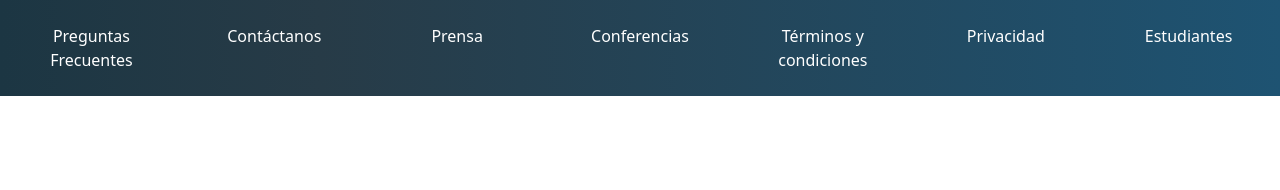
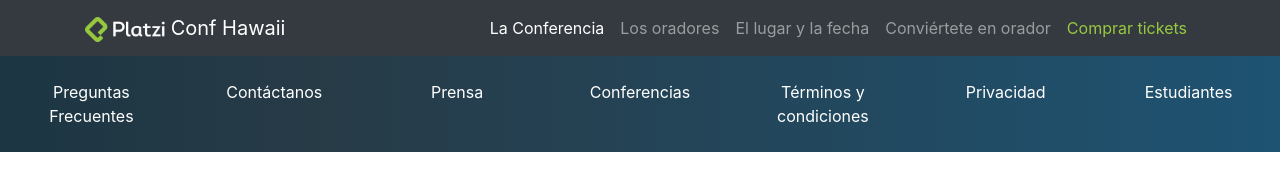
Before and after one commit to corderodev/Platzi-Conf, a plain HTML site: page index.html in a window 1280 px wide. Drawn offline with nearby package versions, Linux system fonts and the light colour scheme.

Commit message:
Addition of assets and creation of the header

```diff
--- a/index.html
+++ b/index.html
@@ -3,14 +3,50 @@
 <head>
     <meta charset="UTF-8">
     <meta http-equiv="X-UA-Compatible" content="IE=edge">
-    <meta name="viewport" content="width=device-width, initial-scale=1.0">
+    <meta name="viewport" content="width=device-width, initial-scale=1, shrink-to-fit=no">
     <link href="https://cdn.jsdelivr.net/npm/bootstrap@5.1.3/dist/css/bootstrap.min.css" rel="stylesheet" integrity="sha384-1BmE4kWBq78iYhFldvKuhfTAU6auU8tT94WrHftjDbrCEXSU1oBoqyl2QvZ6jIW3" crossorigin="anonymous">
     <script src="https://cdn.jsdelivr.net/npm/bootstrap@5.1.3/dist/js/bootstrap.bundle.min.js" integrity="sha384-ka7Sk0Gln4gmtz2MlQnikT1wXgYsOg+OMhuP+IlRH9sENBO0LRn5q+8nbTov4+1p" crossorigin="anonymous"></script>
+    <title>Document</title>
     <link rel="stylesheet" href="./main.css">
-    <title>Document</title>
+    <!-- Bootstrap CSS -->
+    <link rel="stylesheet" href="https://cdn.jsdelivr.net/npm/bootstrap@4.1.3/dist/css/bootstrap.min.css" integrity="sha384-MCw98/SFnGE8fJT3GXwEOngsV7Zt27NXFoaoApmYm81iuXoPkFOJwJ8ERdknLPMO" crossorigin="anonymous">
+
 </head>
 <body>
     <!-- Header -->
+    <header>
+        <nav id="header" class="navbar navbar-expand-lg navbar-dark bg-dark">
+            <div class="container">
+                <a class="navbar-brand" href="#">
+                    <img src="./assets/images/platzi-logo.png" alt="Platzi logo">
+                    Conf Hawaii
+                </a>
+                <button class="navbar-toggler" type="button" data-toggle="collapse" data-target="#navbarSupportedContent" aria-controls="navbarSupportedContent" aria-expanded="false" aria-label="Toggle navigation">
+                <span class="navbar-toggler-icon"></span>
+                </button>
+
+                <div class="collapse navbar-collapse" id="navbarSupportedContent">
+                    <ul class="navbar-nav ml-auto">
+                        <li class="nav-item active">
+                        <a class="nav-link" href="#">La Conferencia</a>
+                        </li>
+                        <li class="nav-item">
+                        <a class="nav-link" href="#">Los oradores</a>
+                        </li>
+                        <li class="nav-item">
+                        <a class="nav-link" href="#">El lugar y la fecha</a>
+                        </li>
+                        <li class="nav-item">
+                        <a class="nav-link" href="#">Conviértete en orador</a>
+                        </li>
+                        <li class="nav-item">
+                        <a class="nav-link text-platzi" href="#">Comprar tickets</a>
+                        </li>
+                    </ul>
+                </div>
+            </div>
+        </nav>
+    </header>
     <!-- /Header -->
     <!-- Footer -->
     <footer id="footer" class="pb-4 pt-4">
@@ -41,5 +77,9 @@
         </div>
     </footer>
     <!-- /Footer -->
+    <!-- jQuery first, then Popper.js, then Bootstrap JS  -->
+    <script src="https://code.jquery.com/jquery-3.3.1.slim.min.js" integrity="sha384-q8i/X+965DzO0rT7abK41JStQIAqVgRVzpbzo5smXKp4YfRvH+8abtTE1Pi6jizo" crossorigin="anonymous"></script>
+    <script src="https://cdn.jsdelivr.net/npm/popper.js@1.14.3/dist/umd/popper.min.js" integrity="sha384-ZMP7rVo3mIykV+2+9J3UJ46jBk0WLaUAdn689aCwoqbBJiSnjAK/l8WvCWPIPm49" crossorigin="anonymous"></script>
+    <script src="https://cdn.jsdelivr.net/npm/bootstrap@4.1.3/dist/js/bootstrap.min.js" integrity="sha384-ChfqqxuZUCnJSK3+MXmPNIyE6ZbWh2IMqE241rYiqJxyMiZ6OW/JmZQ5stwEULTy" crossorigin="anonymous"></script>
 </body>
 </html>
--- a/main.css
+++ b/main.css
@@ -1,3 +1,9 @@
+#header img{
+    width: 80px;
+}
+.text-platzi{
+    color: #97c93e !important;
+}
 #footer{
     background: linear-gradient(90deg, #1c3643, #273b47 25%, #1e5372);
 }
```
Also changed, not shown: assets/images/hawaii.jpg (added), assets/images/hawaii2.jpg (added), assets/images/hawaii3.jpeg (added), assets/images/honolulu.jpg (added), assets/images/platzi-logo.png (added), assets/speakers/cvander.jpeg (added), assets/speakers/freddy.jpeg (added), assets/speakers/leonidas.jpeg (added), assets/speakers/leonidas2.jpeg (added), assets/speakers/sacha.jpg (added).
